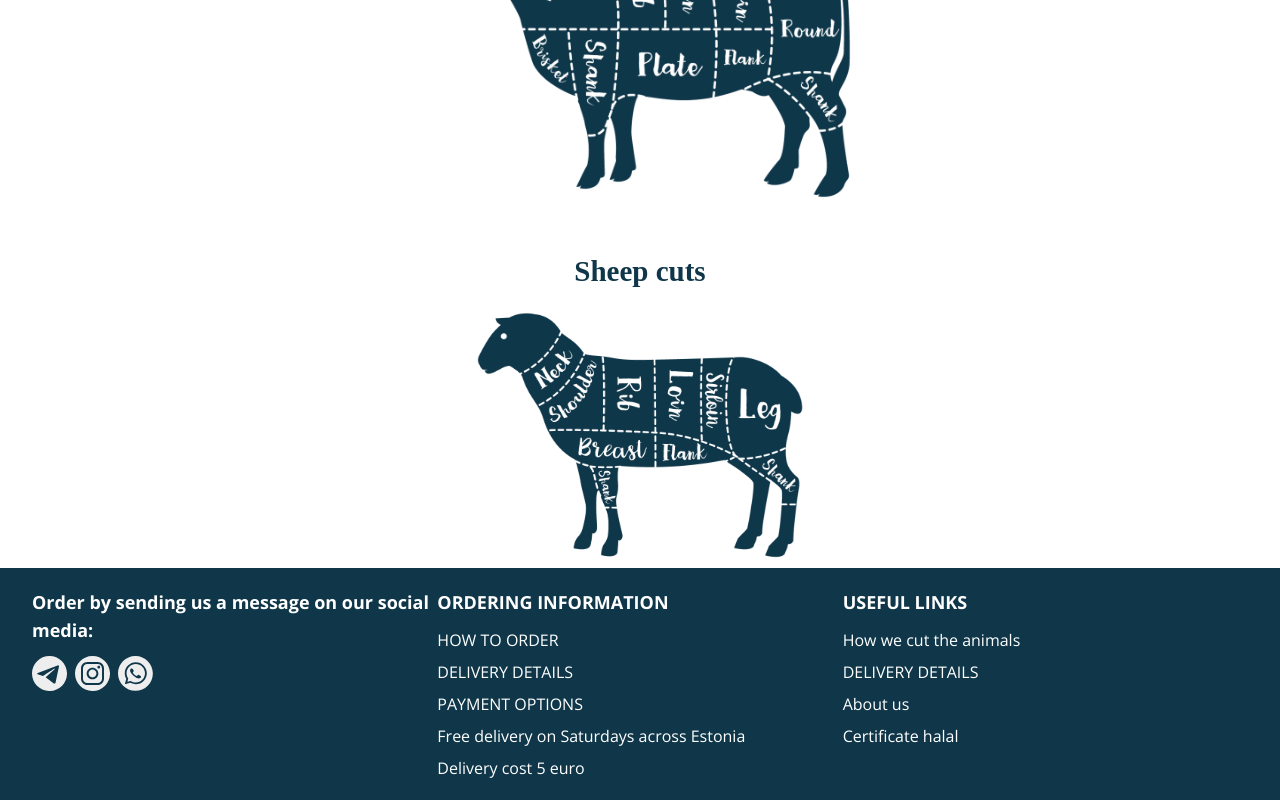
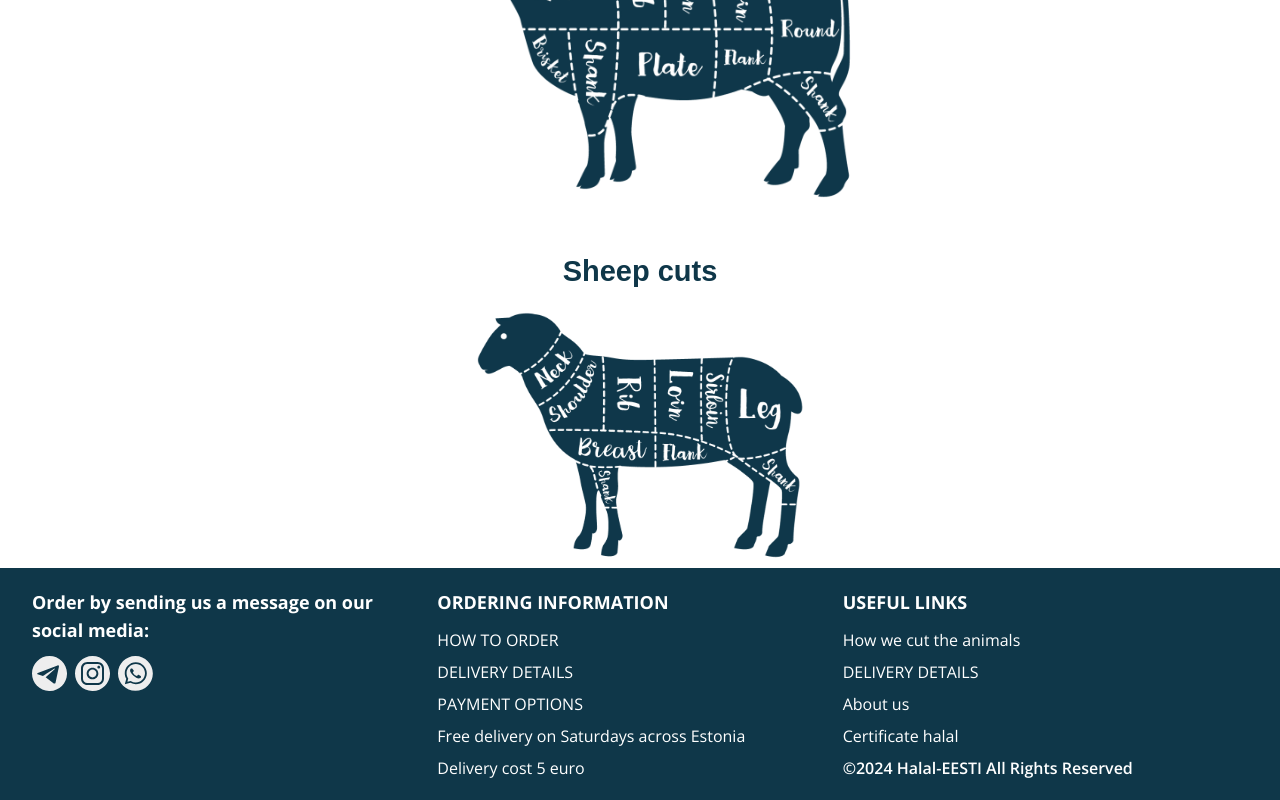
Before and after one commit to temirovruslan/meat-shop, a Next.js app: page /en in a window 1280 px wide. Shown: the part 384-1184 px from the top of the page. Built offline with nearby package versions, Linux system fonts and the light colour scheme.

Commit message:
Added footer

```diff
--- a/app/[lang]/components/Footer.tsx
+++ b/app/[lang]/components/Footer.tsx
@@ -19,7 +19,8 @@ export default async function Footer({
         <div className='center'>
           <div className='grid grid-cols-1 lg:grid-cols-3'>
             <div>
-              <h3 className='mb-3 text-base font-bold sm:text-lg'>
+
+              <h3 className='mb-3 mr-0 text-base font-bold sm:text-lg lg:mr-16'>
                 Order by sending us a message on our social media:
               </h3>
               <div className='mb-5 flex lg:mb-0'>
@@ -56,7 +57,7 @@ export default async function Footer({
                 </div>
               </div>
             </div>
-            <div className='mb-5 lg:mb-0'>
+            <div className='mb-5 pr-0 lg:mb-0 lg:pr-4'>
               <h3 className='mb-3 text-base font-bold sm:text-lg'>
                 ORDERING INFORMATION
               </h3>
@@ -89,7 +90,9 @@ export default async function Footer({
               </ul>
             </div>
             <div>
-              <h3 className='mb-3 text-base font-bold sm:text-lg'>USEFUL LINKS</h3>
+              <h3 className='mb-3 text-base font-bold sm:text-lg'>
+                USEFUL LINKS
+              </h3>
               <ul>
                 <li className='mb-2'>
                   <Link className='text-size' href={`/${lang}`}>
@@ -106,10 +109,15 @@ export default async function Footer({
                     About us
                   </Link>
                 </li>
-                <li>
+                <li className='mb-2'>
                   <Link className='text-size' href={`/${lang}`}>
                     Certificate halal
                   </Link>
+                </li>
+                <li>
+                  <p className='text-size font-semibold'>
+                    ©2024 Halal-EESTI All Rights Reserved
+                  </p>
                 </li>
               </ul>
             </div>
--- a/app/[lang]/components/header/header.tsx
+++ b/app/[lang]/components/header/header.tsx
@@ -23,7 +23,7 @@ export default async function Header({ lang }: { lang: Locale }) {
 
         <div className='center'>
           <div className='relative mr-2 rounded-full'>
-            <Link href={`/${lang}`}>
+            <Link  href={`/${lang}`}>
               <Image width={35} height={35} src={telegram} alt='telegram' />
             </Link>
           </div>
--- a/app/[lang]/components/header/locale-switcher.tsx
+++ b/app/[lang]/components/header/locale-switcher.tsx
@@ -54,6 +54,7 @@ export default function LocaleSwitcher() {
   }, [])
   return (
     <button
+    style={{ WebkitTapHighlightColor: 'transparent' }}
       onClick={() => setIsDropdownOpen(!isDropdownOpen)}
       className='center absolute right-0 sm:right-10 rounded-full'
     >
--- a/app/[lang]/globals.css
+++ b/app/[lang]/globals.css
@@ -3,9 +3,13 @@
 @tailwind utilities;
 
 @import url('https://fonts.googleapis.com/css2?family=Caveat:wght@500;600;700&display=swap');
-
+@import url('https://fonts.googleapis.com/css2?family=Alkatra:wght@400;500;600&display=swap');
+button,
+a {
+  -webkit-tap-highlight-color: transparent;
+}
 .change_font {
-  font-family: 'Caveat', cursive;
+  font-family: 'Alkatra', sans-serif;
 }
 body {
   background: #ffffff;
```
